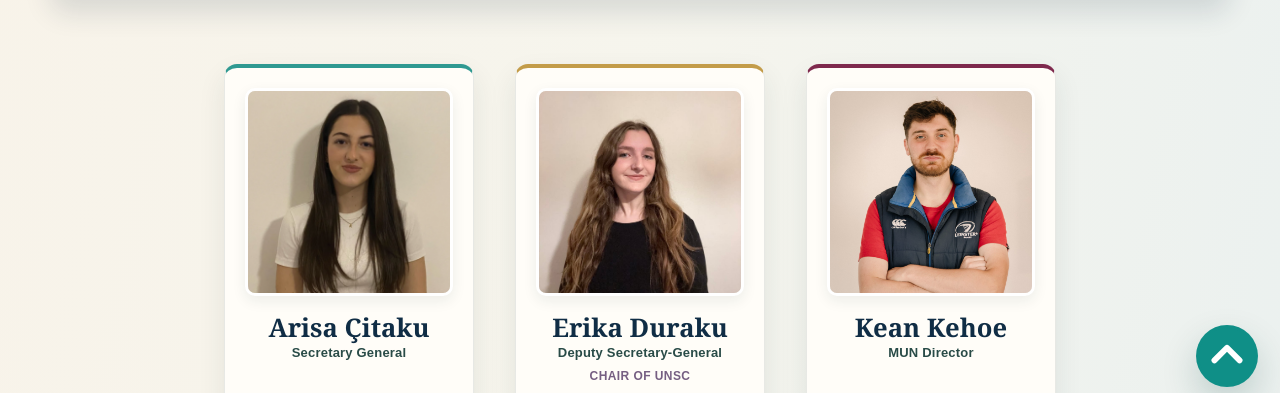
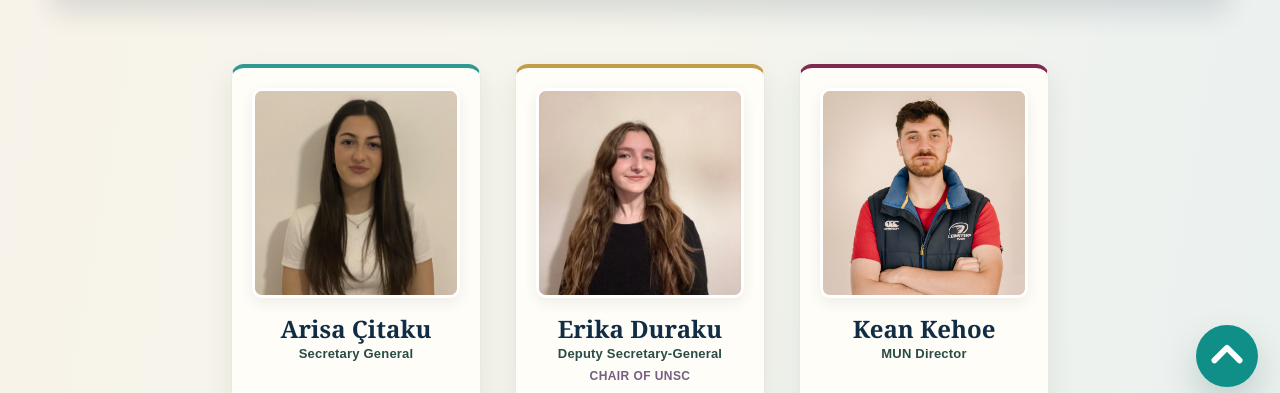
Before and after one commit to erikaduraku-cmd/ilgmuniv, a website built with Vite: page ILGMUN/index.html in a window 1280 px wide. Both pictures are taken after a click on the link "ILG Team". Shown: the part 391-784 px from the top of the page. Built offline with nearby package versions, Linux system fonts and the light colour scheme.

Commit message:
Update styles.css

```diff
--- a/ILGMUN/styles.css
+++ b/ILGMUN/styles.css
@@ -2528,3 +2528,62 @@ body.modal-lock {
 @media (hover: none) {
   .team-card-action { position: static; margin-top: 12px; opacity: 1; transform: none; }
 }
+
+/* Exact equal sizing across Leadership and Secretariat. */
+#team .team-roster { max-width: 1160px; }
+
+#team .leadership-grid,
+#team .secretariat-grid {
+  grid-auto-rows: 1fr;
+  justify-content: center;
+  gap: 34px;
+}
+
+#team .leadership-grid {
+  max-width: 850px;
+  grid-template-columns: repeat(3, 250px);
+}
+
+#team .secretariat-grid {
+  max-width: 1160px;
+  grid-template-columns: repeat(4, 250px);
+}
+
+#team .leadership-grid .team-card,
+#team .secretariat-grid .team-card {
+  width: 250px;
+  min-height: 392px;
+  padding: 20px 20px 26px;
+}
+
+#team .leadership-grid .team-card img,
+#team .secretariat-grid .team-card img,
+#team .team-grid.secretariat-grid:not(.leadership-grid) .team-card img {
+  width: 210px;
+  height: 210px;
+  aspect-ratio: 1 / 1;
+}
+
+#team .leadership-grid .team-card h2,
+#team .secretariat-grid .team-card h2 {
+  font-size: 24px;
+}
+
+#team .leadership-grid .team-card-copy,
+#team .secretariat-grid .team-card-copy {
+  min-height: 132px;
+  padding-top: 18px;
+}
+
+@media (max-width: 1160px) {
+  #team .secretariat-grid { grid-template-columns: repeat(2, 250px); }
+}
+
+@media (max-width: 860px) {
+  #team .leadership-grid { grid-template-columns: repeat(2, 250px); }
+}
+
+@media (max-width: 620px) {
+  #team .leadership-grid,
+  #team .secretariat-grid { grid-template-columns: 250px; }
+}
```
